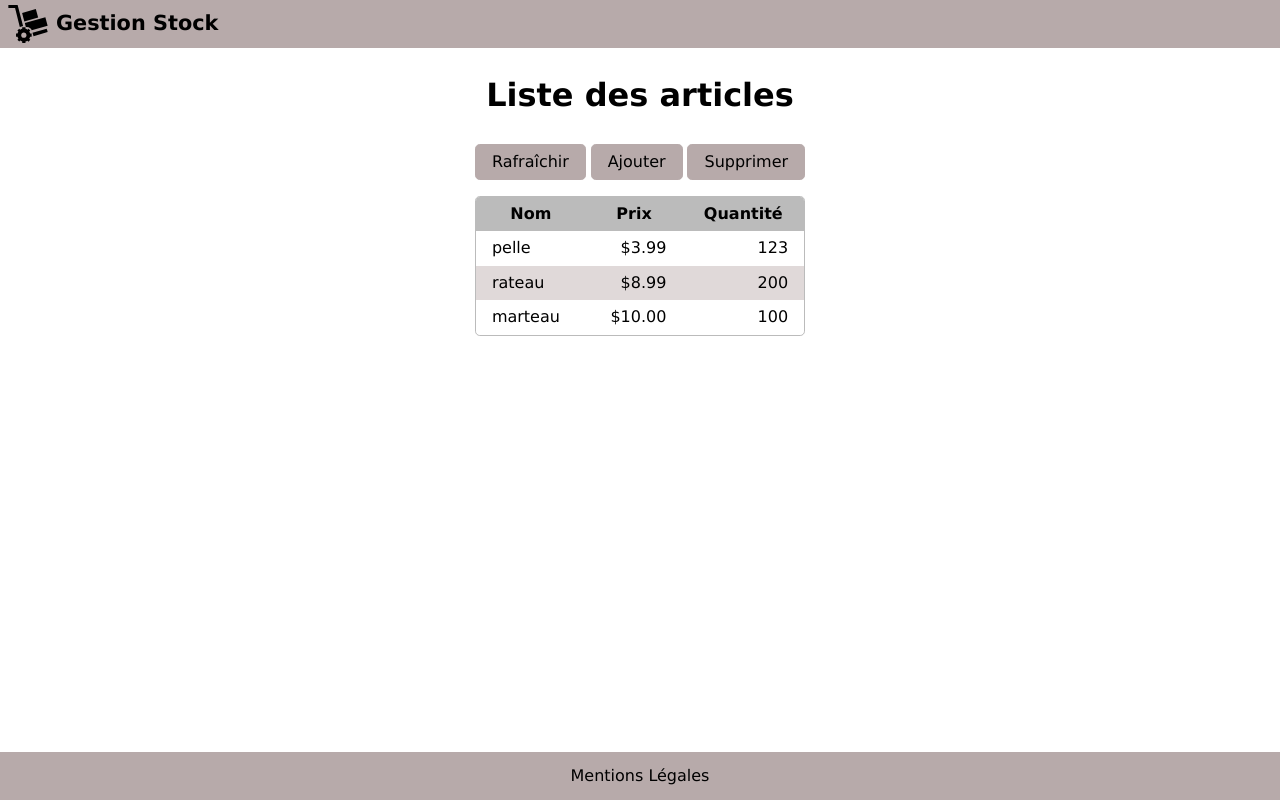
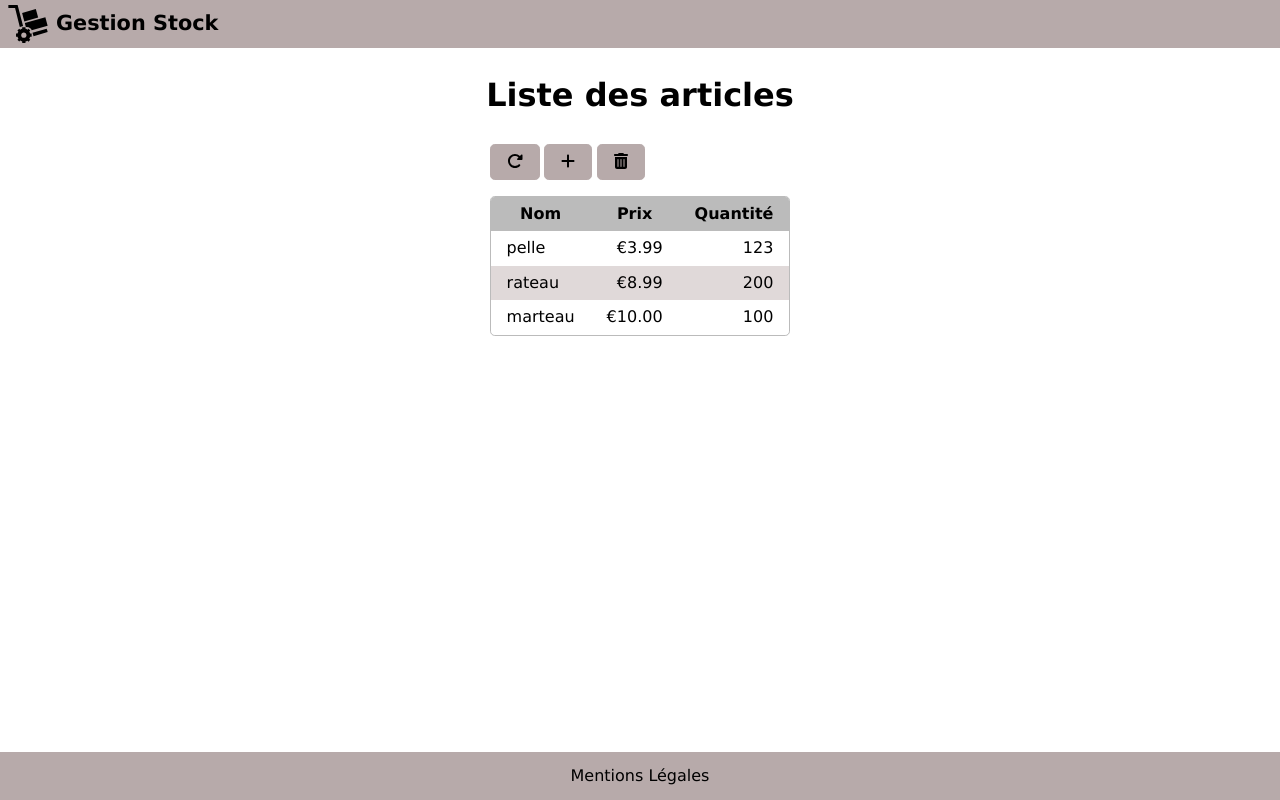
Before and after one commit to leaaubert1497/angular-formation, an Angular app in the folder front/: page /stock in a window 1280 px wide. Built offline with nearby package versions, Linux system fonts and the light colour scheme.

Commit message:
dev: added fontawesome

```diff
--- a/front/package.json
+++ b/front/package.json
@@ -18,6 +18,11 @@
     "@angular/platform-browser": "^15.2.0",
     "@angular/platform-browser-dynamic": "^15.2.0",
     "@angular/router": "^15.2.0",
+    "@fortawesome/angular-fontawesome": "^0.12.1",
+    "@fortawesome/fontawesome-svg-core": "^6.2.1",
+    "@fortawesome/free-brands-svg-icons": "^6.2.1",
+    "@fortawesome/free-regular-svg-icons": "^6.2.1",
+    "@fortawesome/free-solid-svg-icons": "^6.2.1",
     "normalize.css": "^8.0.1",
     "rxjs": "~7.8.0",
     "sanitize.css": "^13.0.0",
--- a/front/src/app/app.module.ts
+++ b/front/src/app/app.module.ts
@@ -1,5 +1,6 @@
 import { NgModule } from '@angular/core';
 import { BrowserModule } from '@angular/platform-browser';
+import { FontAwesomeModule } from '@fortawesome/angular-fontawesome';
 
 import { AppRoutingModule } from './app-routing.module';
 import { AppComponent } from './app.component';
@@ -16,7 +17,8 @@ import { LegalComponent } from './routes/legal/legal.component';
   imports: [
     BrowserModule,
     AppRoutingModule,
-    LayoutModule
+    LayoutModule,
+    FontAwesomeModule
   ],
   providers: [],
   bootstrap: [AppComponent]
--- a/front/src/app/routes/home/home.component.html
+++ b/front/src/app/routes/home/home.component.html
@@ -1,4 +1,8 @@
 <main>
   <h1>Gérer efficacement votre stock !</h1>
-  <a routerLink="/stock" class="button primary">Voir le stock</a>
+  <a routerLink="/stock" class="button primary">
+    <span>Voir le stock</span>
+    <fa-icon [icon]="faAngleRight"></fa-icon>
+
+  </a>
 </main>
--- a/front/src/app/routes/home/home.component.ts
+++ b/front/src/app/routes/home/home.component.ts
@@ -1,10 +1,11 @@
 import { Component } from '@angular/core';
+import { faAngleRight } from '@fortawesome/free-solid-svg-icons';
 
 @Component({
   selector: 'app-home',
   templateUrl: './home.component.html',
-  styleUrls: ['./home.component.scss']
+  styleUrls: ['./home.component.scss'],
 })
 export class HomeComponent {
-
+  faAngleRight = faAngleRight;
 }
--- a/front/src/app/stock/add/add.component.html
+++ b/front/src/app/stock/add/add.component.html
@@ -13,6 +13,9 @@
       <span>Quantité</span>
       <input type="number" />
     </label>
-    <button class="primary">Ajouter</button>
+    <button class="primary">
+      <fa-icon [icon]="faPlus"></fa-icon>
+      <span>Ajouter</span>
+    </button>
   </form>
 </main>
--- a/front/src/app/stock/add/add.component.ts
+++ b/front/src/app/stock/add/add.component.ts
@@ -1,4 +1,5 @@
 import { Component } from '@angular/core';
+import { faPlus } from '@fortawesome/free-solid-svg-icons';
 
 @Component({
   selector: 'app-add',
@@ -6,5 +7,6 @@ import { Component } from '@angular/core';
   styleUrls: ['./add.component.scss']
 })
 export class AddComponent {
+  faPlus = faPlus
 
 }
--- a/front/src/app/stock/stock.component.html
+++ b/front/src/app/stock/stock.component.html
@@ -2,9 +2,15 @@
   <h1>Liste des articles</h1>
   <div class="content">
     <nav>
-      <button>Rafraîchir</button>
-      <a routerLink="/add" class="button">Ajouter</a>
-      <button>Supprimer</button>
+      <button title="Rafraîchir">
+        <fa-icon [icon]="faRotateRight"></fa-icon>
+      </button>
+      <a routerLink="add" class="button" title="Ajoutee">
+        <fa-icon [icon]="faPlus"></fa-icon>
+      </a>
+      <button title="Supprimer">
+        <fa-icon [icon]="faTrashAlt"></fa-icon>
+      </button>
     </nav>
     <table>
       <thead>
@@ -17,7 +23,7 @@
       <tbody>
         <tr *ngFor="let a of articleService.getArticles() | async">
           <td class="name">{{ a.name }}</td>
-          <td class="price">{{ a.price | currency }}</td>
+          <td class="price">{{ a.price | currency:'EUR':true }}</td>
           <td class="qty">{{ a.qty }}</td>
         </tr>
       </tbody>
--- a/front/src/app/stock/stock.component.ts
+++ b/front/src/app/stock/stock.component.ts
@@ -1,5 +1,7 @@
 import { Component, OnDestroy } from '@angular/core';
 import { ArticleService } from '../services/article.service';
+import { faRotateRight, faPlus, faTrashAlt } from '@fortawesome/free-solid-svg-icons';
+
 
 @Component({
   selector: 'app-stock',
@@ -7,6 +9,10 @@ import { ArticleService } from '../services/article.service';
   styleUrls: ['./stock.component.scss'],
 })
 export class StockComponent implements OnDestroy {
+  faRotateRight = faRotateRight
+  faPlus = faPlus
+  faTrashAlt = faTrashAlt
+
   constructor(protected readonly articleService: ArticleService) {
     console.log('articleService: ' + articleService);
   }
--- a/front/src/app/stock/stock.module.ts
+++ b/front/src/app/stock/stock.module.ts
@@ -4,6 +4,7 @@ import { CommonModule } from '@angular/common';
 import { StockRoutingModule } from './stock-routing.module';
 import { StockComponent } from './stock.component';
 import { AddComponent } from './add/add.component';
+import { FontAwesomeModule } from '@fortawesome/angular-fontawesome';
 
 
 @NgModule({
@@ -13,7 +14,8 @@ import { AddComponent } from './add/add.component';
   ],
   imports: [
     CommonModule,
-    StockRoutingModule
+    StockRoutingModule,
+    FontAwesomeModule
   ]
 })
 export class StockModule { }
```
Also changed, not shown: front/src/app/services/article.service.ts (line endings or trailing spaces), 2 other files (tests, documents, lock files or other folders).
